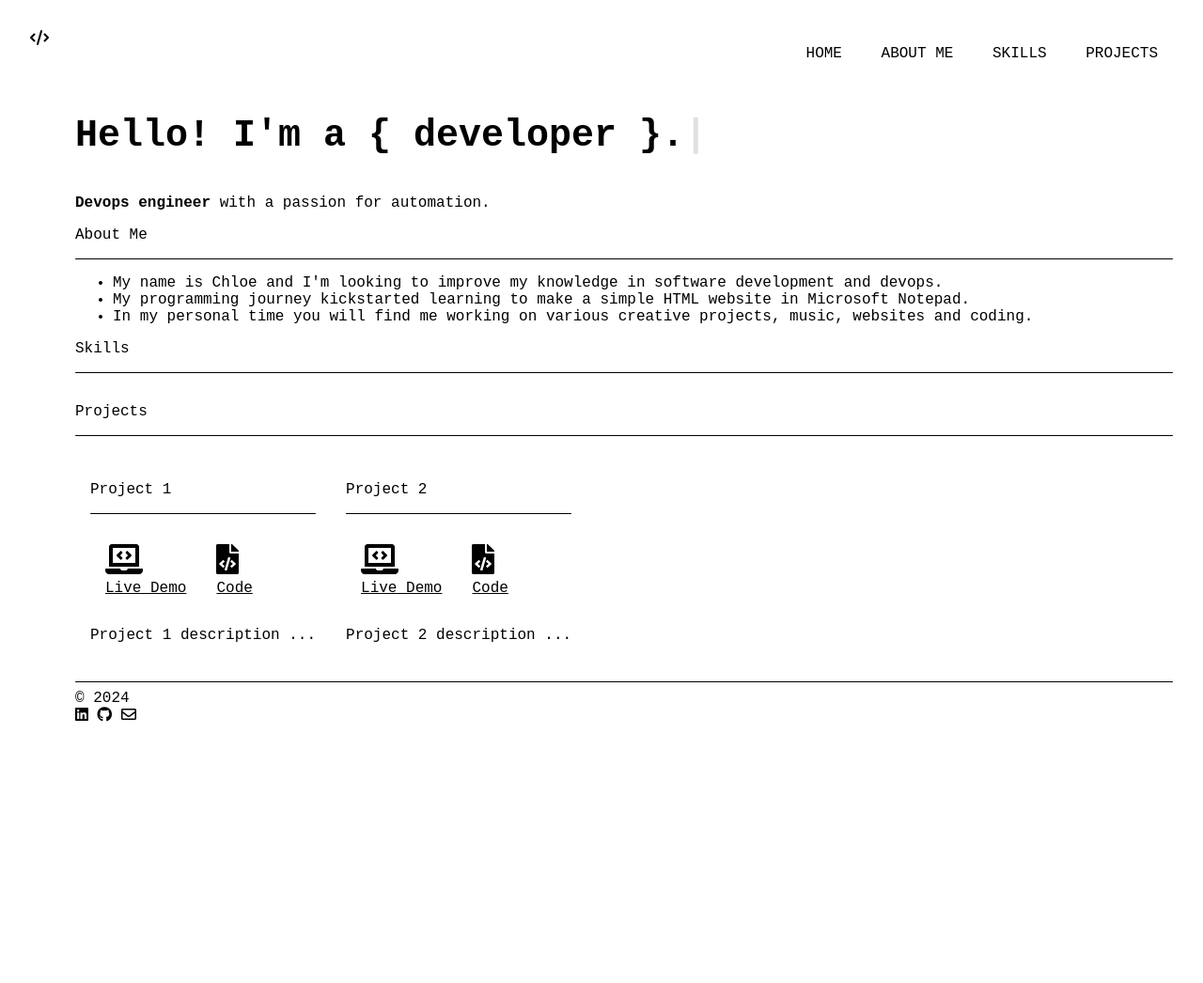
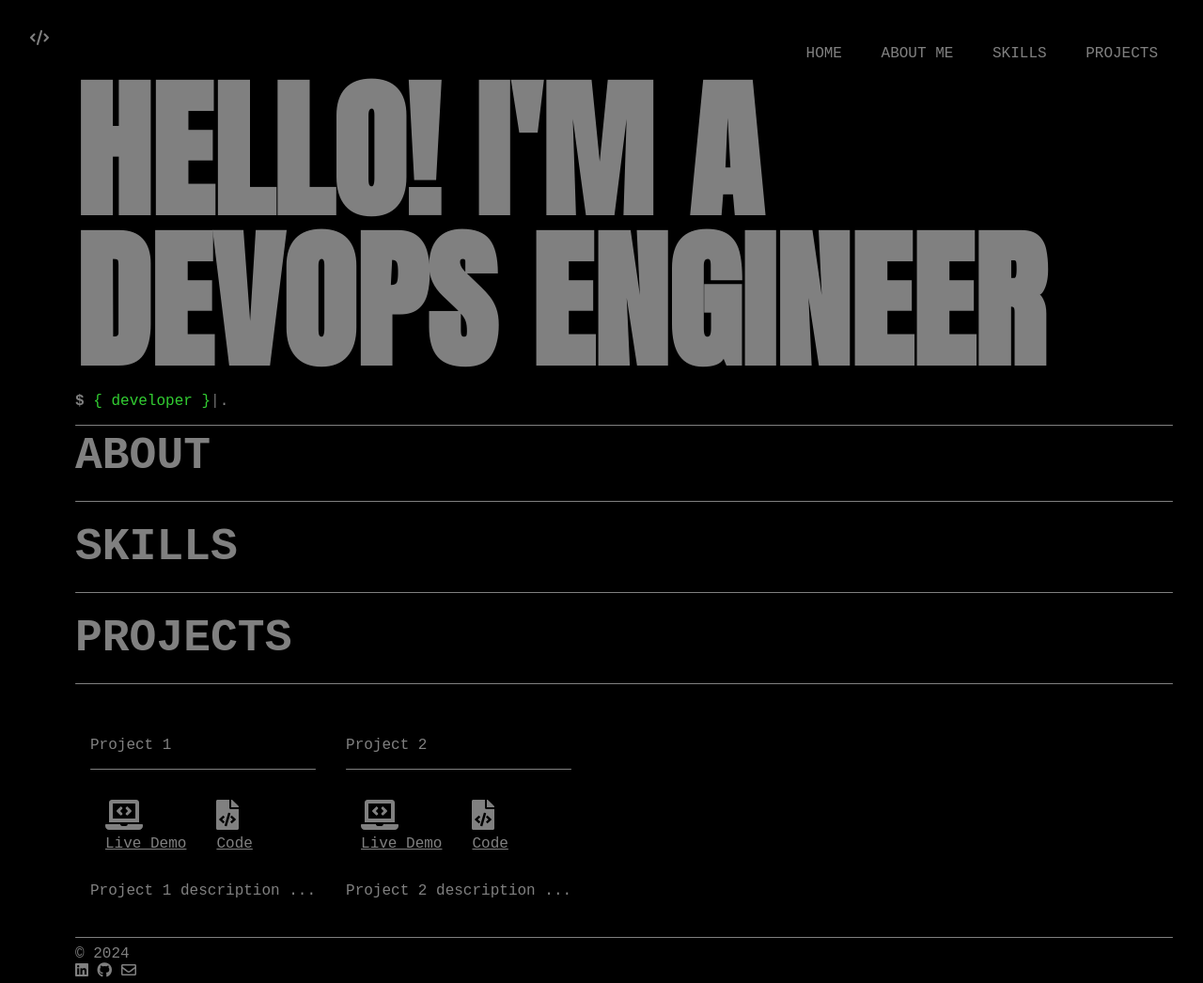
Before and after one commit to puybr/puybr.github.io, a website built with webpack: page dist/index.html in a window 1280 px wide. Shown: the whole page at 94% size. Before the commit the page ends 803 px from the top, so only its background shows below. Built offline with nearby package versions, Linux system fonts and the light colour scheme.

Commit message:
add some updates

```diff
--- a/src/index.js
+++ b/src/index.js
@@ -6,7 +6,7 @@ import './style.scss';
 
 // Typing effect with typed.js
 const typed = new Typed('.text-animation', {
-    strings: ['{ coder }.', '{ developer }.', '{ designer }.'],
+    strings: ['{ coder }', '{ developer }', '{ designer }'],
     typeSpeed: 100,
     backSpeed: 100,
     loop: true,
@@ -51,19 +51,19 @@ myProjects.forEach((project) => {
 
 
 // 🍔 Hamburger Icon
-const hamburgerIcon = document.querySelector('#hamburger');
-hamburgerIcon.addEventListener('click', (e) => {
-  e.preventDefault();
-  document.querySelector('nav').style.display = 'flex';
-  document.querySelectorAll('.sections').forEach((section) => {
-    if (section.style.display === 'block') {
-      section.style.display = 'none';
-      document.querySelector('nav').style.display = 'none';
-    } else {
-      section.style.display = 'block';
-    }
-  });
-});
+// const hamburgerIcon = document.querySelector('#hamburger');
+// hamburgerIcon.addEventListener('click', (e) => {
+//   e.preventDefault();
+//   document.querySelector('nav').style.display = 'flex';
+//   document.querySelectorAll('.sections').forEach((section) => {
+//     if (section.style.display === 'block') {
+//       section.style.display = 'none';
+//       document.querySelector('nav').style.display = 'none';
+//     } else {
+//       section.style.display = 'block';
+//     }
+//   });
+// });
 
 
 
--- a/src/style.scss
+++ b/src/style.scss
@@ -1,9 +1,9 @@
-@import url('https://fonts.googleapis.com/css2?family=JetBrains+Mono:ital,wght@0,100..800;1,100..800&family=Source+Code+Pro:ital,wght@0,200..900;1,200..900&display=swap');
+@import url('https://fonts.googleapis.com/css2?family=Anton&family=JetBrains+Mono:ital,wght@0,100..800;1,100..800&family=Source+Code+Pro:ital,wght@0,200..900;1,200..900&display=swap');
 
 $font-stack: 'JetBrains', monospace;
 
-$primary-color: black;
-$secondary-color: white;
+$primary-color: grey;
+$secondary-color: black;
 
 
 //Media Queries
@@ -49,23 +49,32 @@ body {
 
 // T y p o g r a p h y
 h1 {
-  font-size: 2.5rem;
+  font-size: 10rem;
+  margin: 0 auto;
+  line-height: 1;
   font-weight: 600;
+  font-family: 'Anton', sans-serif;
   @include lg-screen {
     font-size: 2rem;
   }
 
   @include md-screen {
-      font-size: 2rem;
+      font-size: 8rem;
   }
 
   @include sm-screen {
-      font-size: 2rem;
+      font-size: 8rem;
   }
 
   @include xs-screen {
-      font-size: 2rem;
+      font-size: 7rem;
   }
+}
+h2 {
+  font-size: 3rem;
+  line-height: 1;
+  font-weight: 600;
+  margin: 0 auto;
 }
 
 
@@ -159,3 +168,7 @@ $gutter-horizontal: 10rem; // 40px
 .layout {
   margin-left: 3rem;
 }
+
+.text-animation {
+  color: limegreen;
+}
```
Also changed, not shown: dist/index.html, dist/main.js.
